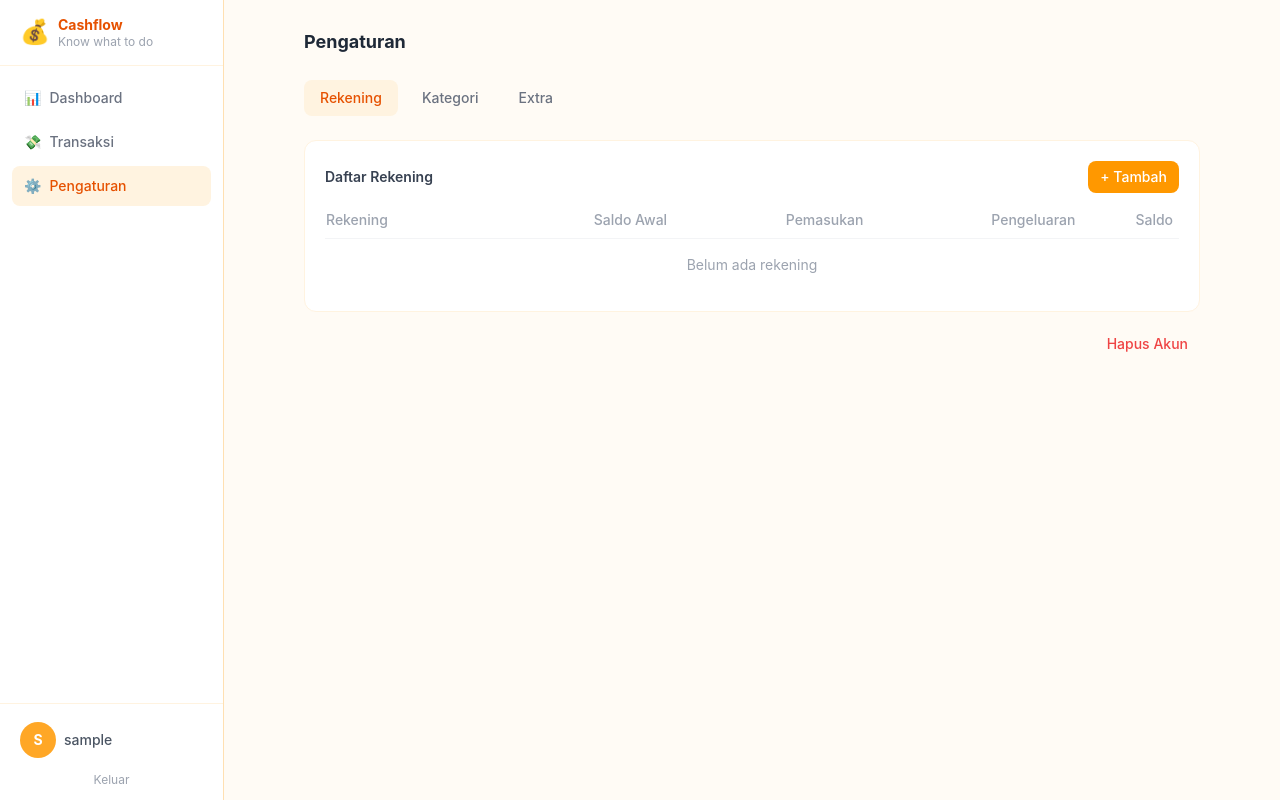
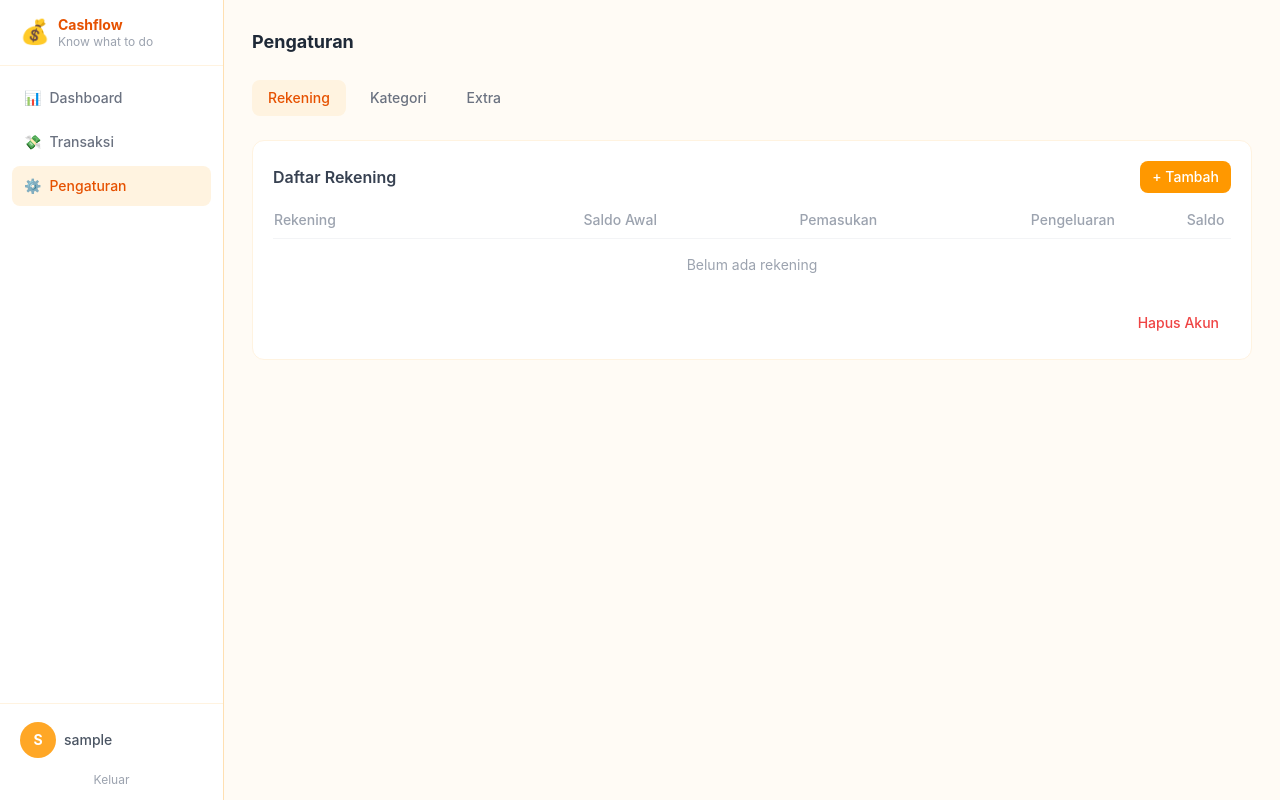
Before and after one commit to panpapan-rahe/cash-flow-journal, a Flask app: page /settings in a window 1280 px wide. Run offline with Flask 3, Linux system fonts and the light colour scheme; the visitor is signed in with stand-in values (Sample User, id 1); data that the repository does not hold is empty; some libraries are stand-ins or nearby versions.

Commit message:
fix: settings page header + ensure tab switching works correctly

```diff
--- a/app/templates/settings.html
+++ b/app/templates/settings.html
@@ -37,8 +37,8 @@
         {% include '_sidebar.html' %}
 
         <!-- Main -->
-        <main class="flex-1 overflow-y-auto scroll-thin p-5 lg:p-7">
-            <div class="max-w-4xl mx-auto">
+        <main class="flex-1 overflow-y-auto scroll-thin p-5 lg:p-7 bg-cream">
+
             <div class="flex items-center justify-between mb-6">
                 <h2 class="text-lg font-bold text-gray-800">Pengaturan</h2>
             </div>
@@ -51,10 +51,9 @@
             </div>
 
             <!-- Accounts panel -->
-                <div class="settings-content" id="content-accounts">
             <div class="bg-white rounded-xl border border-warm-100 p-5">
                 <div class="flex items-center justify-between mb-4">
-                            <h4 class="text-sm font-semibold text-gray-700">Daftar Rekening</h4>
+                    <h3 class="text-base font-semibold text-gray-700">Daftar Rekening</h3>
                     <button id="btn-add-account" class="px-3 py-1.5 text-sm font-medium bg-warm-500 hover:bg-warm-600 text-white rounded-lg transition">+ Tambah</button>
                 </div>
                 <div class="overflow-x-auto">
@@ -73,7 +72,6 @@
                             <tr><td colspan="6" class="text-center py-4 text-gray-400">Belum ada rekening</td></tr>
                         </tbody>
                     </table>
-                        </div>
                 </div>
                 <div class="mt-4 flex justify-end">
                     <button id="btn-delete-account" class="px-3 py-1.5 text-sm font-medium text-red-500 hover:bg-red-50 rounded-lg transition">Hapus Akun</button>
@@ -113,7 +111,6 @@
                     </div>
                     <p class="text-sm text-gray-500 mb-4">Hapus akun dan semua data terkait (transaksi, hutang, rekening, kategori). Tindakan ini <strong>tidak bisa dibatalkan</strong>.</p>
                     <button id="btn-delete-account-extra" class="px-4 py-2 text-sm font-medium bg-red-500 hover:bg-red-600 text-white rounded-lg transition">Hapus Akun</button>
-                    </div>
                 </div>
             </div>
         </main>
```
Lines whose indentation alone changed are shown as unchanged.
